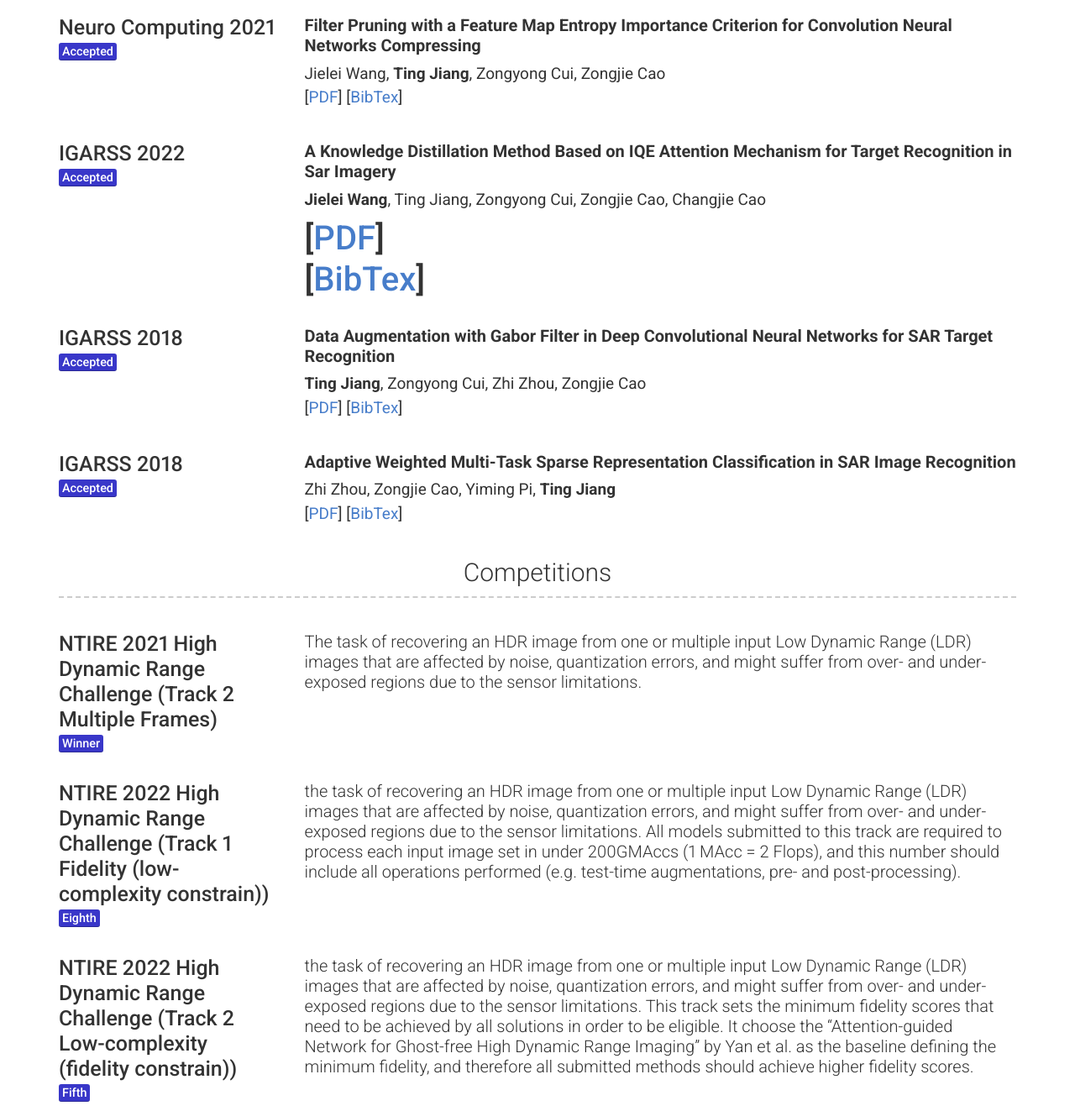
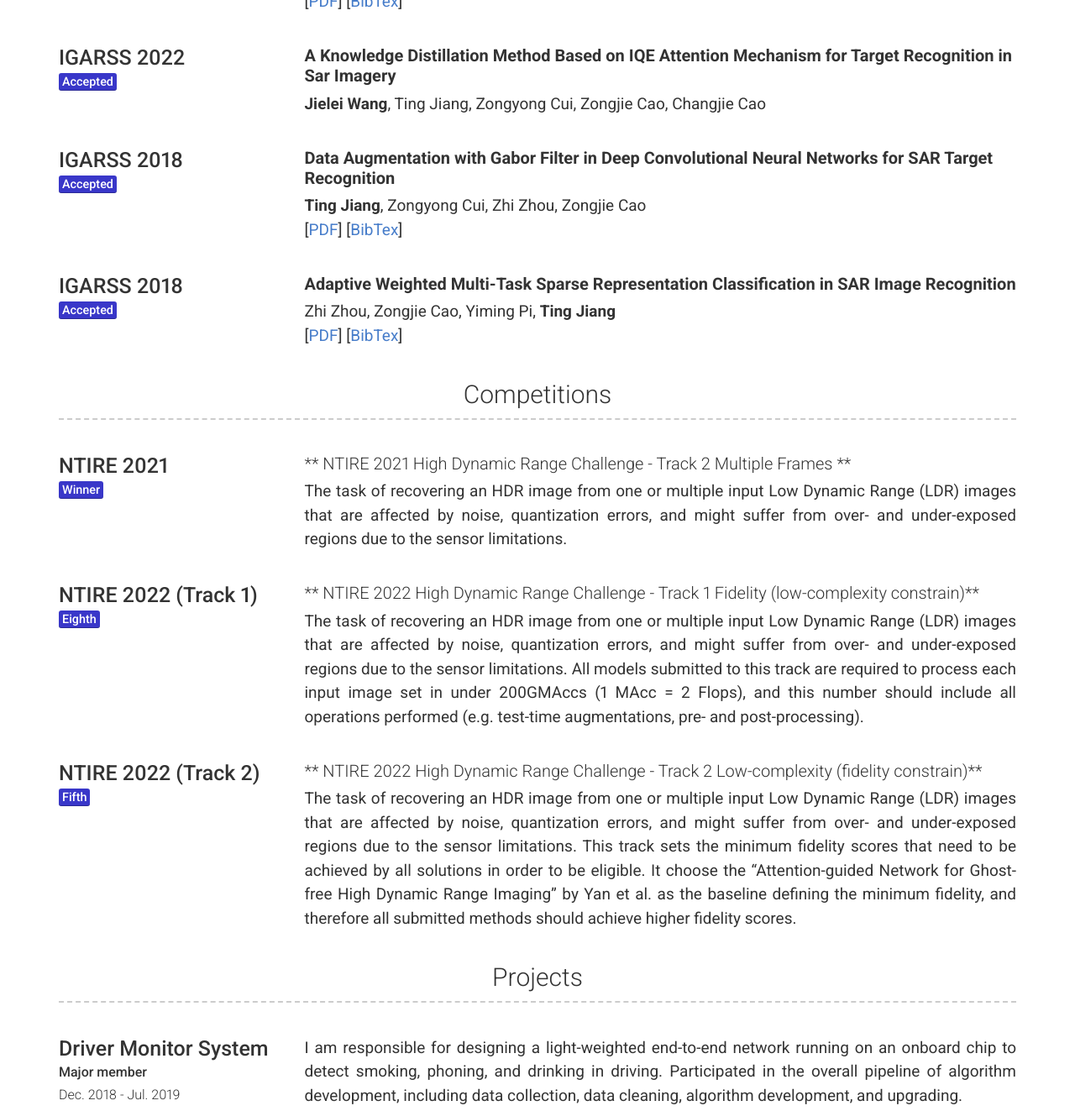
Before and after one commit to Hedlen/Hedlen.github.io, a Jekyll site: the page built from index.md, in a window 1280 px wide and 1400 px high, scrolled down 2038 px, cut to the strip 0-1323 px from the top of the window. Shown: the whole strip at 84% size. Built offline with Jekyll 4.4.1, drawn with Linux system fonts in a browser that asks for light colours; nearby versions of some CDN libraries; some of the changed text lies outside the part shown.

Commit message:
update some contents

```diff
--- a/_config.yml
+++ b/_config.yml
@@ -62,7 +62,6 @@ content:
         caption:  Mar. 2019 - Present
         description: | # this will include new lines to allow paragraphs
           ## **Megvii Research**
-          Team Leader <br />
           <mark>Feilds</mark> Responsible for the research and project delivery of image enhancement algorithms, research and project directions include image or video HDR and other super quality, image or video enhancement or super-resolution, super night scene, noise reduction, alignment, beauty, dual-camera blur, ISP, IQA, etc. At present, the team has 10 FTE and several interns.
 
       - layout: left
@@ -73,7 +72,6 @@ content:
         caption:  Mar. 2019 - Mar. 2020
         description: | # this will include new lines to allow paragraphs
           ## **Megvii Research**
-          Intern <br />
           <mark>Feilds</mark>  Responsible for model compression related algorithm research, research direction involves model distillation, pruning, quantization, model search, etc.
 
       - layout: left
@@ -84,7 +82,6 @@ content:
         caption:  Dec. 2018 - Mar. 2019
         description: | # this will include new lines to allow paragraphs
           ## **Megvii Research**
-          Intern <br />
           <mark>Feilds</mark>  Autonomous driving, Intelligent cockpit, Behavior detection.
 
       - layout: left
@@ -95,7 +92,6 @@ content:
         caption: May. 2018 - Dec. 2018
         description: | # this will include new lines to allow paragraphs
           ## **SenseTime Research**
-          Intern <br />
           <mark>Feilds</mark> Face recognition and detection, Image and video retrieval.
 
       - layout: left
@@ -116,7 +112,6 @@ content:
         # sub_title:
         caption: Sept. 2011 - Jul. 2015
         description: | # this will include new lines to allow paragraphs
-
             ## **University of South China (USC)**
             Electronic Information Engineering <br />
             <mark>Thesis</mark> Electronic circuit system.
@@ -178,8 +173,6 @@ content:
         description: | # this will include new lines to allow paragraphs
           ## **A Knowledge Distillation Method Based on IQE Attention Mechanism for Target Recognition in Sar Imagery**
           **Jielei Wang**, Ting Jiang, Zongyong Cui, Zongjie Cao, Changjie Cao
-          # [[PDF](https://sci-hub.se/https://ieeexplore.ieee.org/document/8518792)]
-          # [[BibTex](https://scholar.googleusercontent.com/scholar.bib?q=info:HRfCTYzKoHEJ:scholar.google.com/&output=citation&scisdr=CgX3wfUqEPLblTZ_Te4:AAGBfm0AAAAAYbB5Ve7zKKgIjF-o89gQhHd_TF32yaLA&scisig=AAGBfm0AAAAAYbB5VVN2mVrRg7Mctytlrqk1zDiJZ6Q4&scisf=4&ct=citation&cd=-1&hl=zh-CN)]
 
       - layout: left
         title: IGARSS 2018
@@ -205,25 +198,28 @@ content:
     layout: list # Type of content section (list/text)
     content:
       - layout: left
-        title: NTIRE 2021 High Dynamic Range Challenge (Track 2 Multiple Frames)
+        title: NTIRE 2021
         # caption:
         sub_title: <blue_mark>Winner</blue_mark>
         description: | # this will include new lines to allow paragraphs
-          ## The task of recovering an HDR image from one or multiple input Low Dynamic Range (LDR) images that are affected by noise, quantization errors, and might suffer from  over- and under-exposed regions due to the sensor limitations.
+          ## ** NTIRE 2021 High Dynamic Range Challenge - Track 2 Multiple Frames **
+          The task of recovering an HDR image from one or multiple input Low Dynamic Range (LDR) images that are affected by noise, quantization errors, and might suffer from  over- and under-exposed regions due to the sensor limitations.
 
       - layout: left
-        title: NTIRE 2022 High Dynamic Range Challenge (Track 1 Fidelity (low-complexity constrain))
+        title: NTIRE 2022 (Track 1)
         # caption:
         sub_title: <blue_mark>Eighth</blue_mark>
         description: | # this will include new lines to allow paragraphs
-          ## the task of recovering an HDR image from one or multiple input Low Dynamic Range (LDR) images that are affected by noise, quantization errors, and might suffer from  over- and under-exposed regions due to the sensor limitations. All models submitted to this track are required to process each input image set in under 200GMAccs (1 MAcc = 2 Flops), and this number should include all operations performed (e.g. test-time augmentations, pre- and post-processing).
+          ## ** NTIRE 2022 High Dynamic Range Challenge - Track 1 Fidelity (low-complexity constrain)**
+          The task of recovering an HDR image from one or multiple input Low Dynamic Range (LDR) images that are affected by noise, quantization errors, and might suffer from  over- and under-exposed regions due to the sensor limitations. All models submitted to this track are required to process each input image set in under 200GMAccs (1 MAcc = 2 Flops), and this number should include all operations performed (e.g. test-time augmentations, pre- and post-processing).
 
       - layout: left
-        title: NTIRE 2022 High Dynamic Range Challenge (Track 2 Low-complexity (fidelity constrain))
+        title: NTIRE 2022 (Track 2)
         # caption:
         sub_title: <blue_mark>Fifth</blue_mark>
         description: | # this will include new lines to allow paragraphs
-          ## the task of recovering an HDR image from one or multiple input Low Dynamic Range (LDR) images that are affected by noise, quantization errors, and might suffer from  over- and under-exposed regions due to the sensor limitations. This track sets the minimum fidelity scores that need to be achieved by all solutions in order to be eligible. It choose the "Attention-guided Network for Ghost-free High Dynamic Range Imaging" by Yan et al. as the baseline defining the minimum fidelity, and therefore all submitted methods should achieve higher fidelity scores.
+          ## ** NTIRE 2022 High Dynamic Range Challenge - Track 2 Low-complexity (fidelity constrain)**
+          The task of recovering an HDR image from one or multiple input Low Dynamic Range (LDR) images that are affected by noise, quantization errors, and might suffer from  over- and under-exposed regions due to the sensor limitations. This track sets the minimum fidelity scores that need to be achieved by all solutions in order to be eligible. It choose the "Attention-guided Network for Ghost-free High Dynamic Range Imaging" by Yan et al. as the baseline defining the minimum fidelity, and therefore all submitted methods should achieve higher fidelity scores.
 
 
   - title: Projects # Title for the section
```
